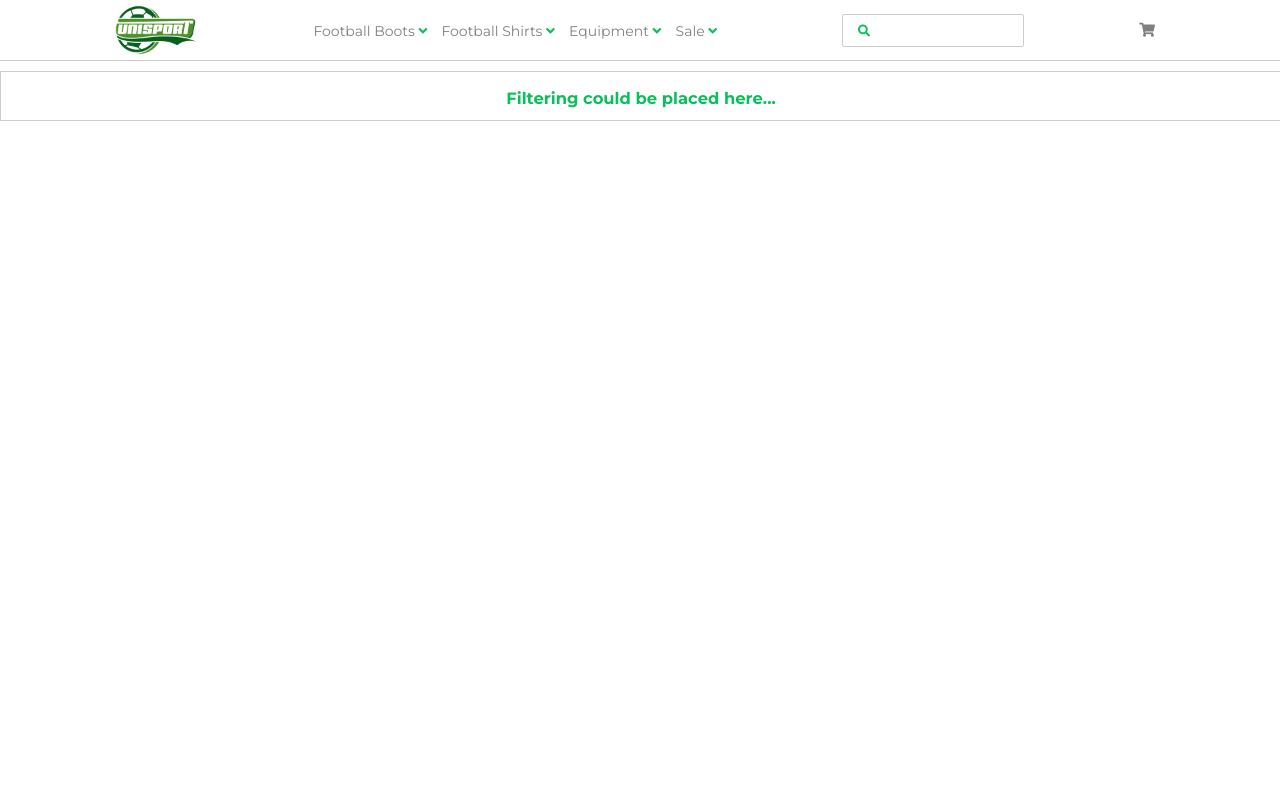
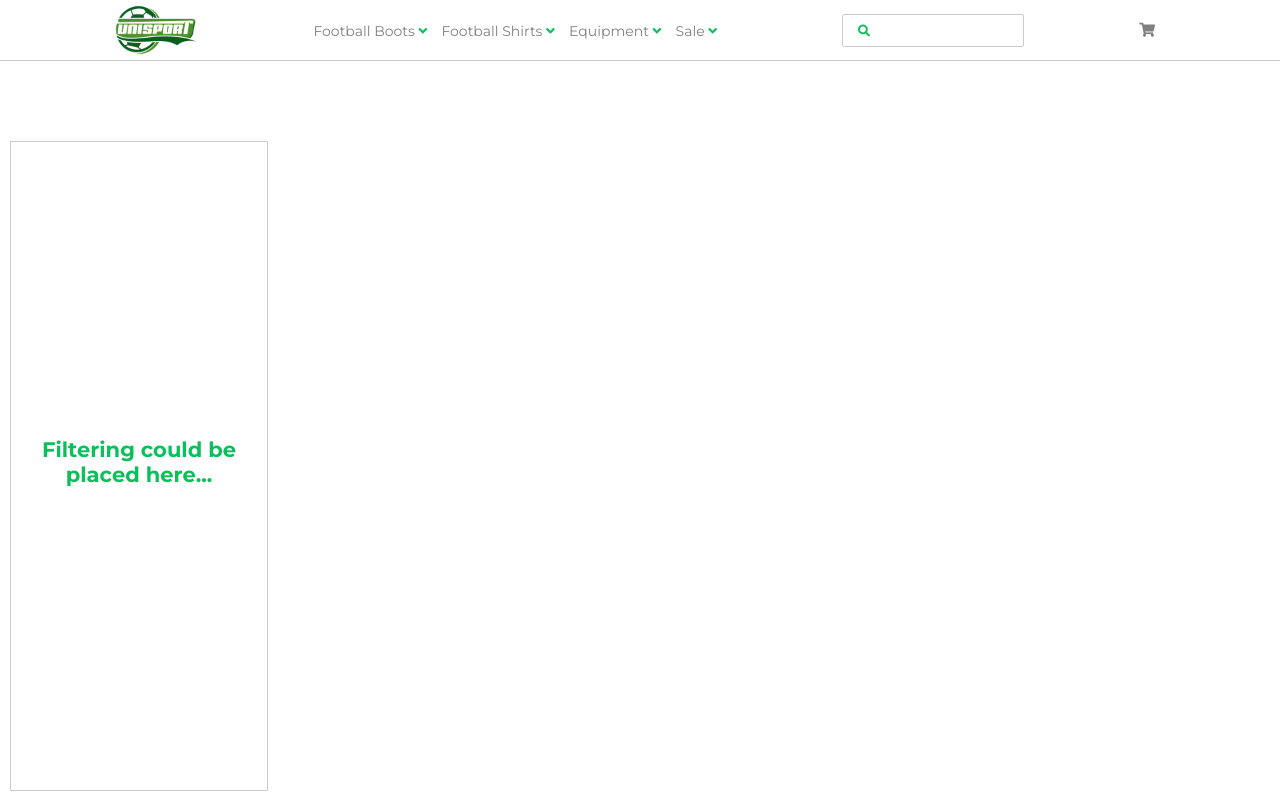
Before and after one commit to unisport/sample-grid, a PHP site: page / in a window 1280 px wide. Before the commit the page ends 121 px from the top, so only its background shows below. Run offline with PHP 8.4, Linux system fonts and the light colour scheme; some libraries are stand-ins or nearby versions.

Commit message:
Add: responsive grid, dummy cards

```diff
--- a/index.html
+++ b/index.html
@@ -26,7 +26,11 @@
             <h3>Filtering could be placed here...</h3>
         </section>
         <section id="section__products-list">
-
+            <div class="dummy-placeholder"></div>
+            <div class="dummy-placeholder"></div>
+            <div class="dummy-placeholder"></div>
+            <div class="dummy-placeholder"></div>
+            <div class="dummy-placeholder"></div>
         </section>
     </main>
 
--- a/main.js
+++ b/main.js
@@ -35,14 +35,13 @@
         productCardClone.querySelector(".product__icons").style.justifyContent = "flex-end";
       }
 
-      sectionProductsList.appendChild(productCardClone);
+      sectionProductsList.prepend(productCardClone);
     })
   });
 
 function sortByDiscount(a, b) {
   let discountA = parseInt(a.discount_percentage) || 0;
   let discountB = parseInt(b.discount_percentage) || 0;
-
   if (discountA < discountB) {
     return -1;
   }
--- a/style.css
+++ b/style.css
@@ -151,6 +151,7 @@
 /*** GRID ***/
 main {
     width: 100vw;
+    margin-top: 20px;
     display: grid;
     grid-template-areas:
             "section__filter"
@@ -178,6 +179,12 @@
     align-items: flex-start;
     flex-wrap: wrap;
 }
+.dummy-placeholder {
+    height: 0;
+    width: 220px;
+    padding: 15px 10px;
+    margin: 4px;
+}
 
 /*** MEDIA QUERIES ***/
 @media only screen and (max-width: 360px) {
@@ -191,5 +198,28 @@
 @media only screen and (max-width: 740px) {
     #menu--mobile{display: initial;}
     .nav__links{display: none;}
+}
+@media only screen and (min-width: 1000px) {
+    main {
+        margin-top: 70px;
+        grid-template-areas:
+                "section__filter section__products-list";
+    }
+    section h3 {
+        text-orientation: sideways;
+    }
+    #section__products-list {
 
+    }
+    #section__filter {
+        height: 80vh;
+        width: 20vw;
+        margin: 10px;
+        display: flex;
+        justify-content: center;
+        align-items: center;
+        font-size: 18px;
+        color: var(--color-accent);
+        border: 1px solid var(--color-grey);
+    }
 }
```
